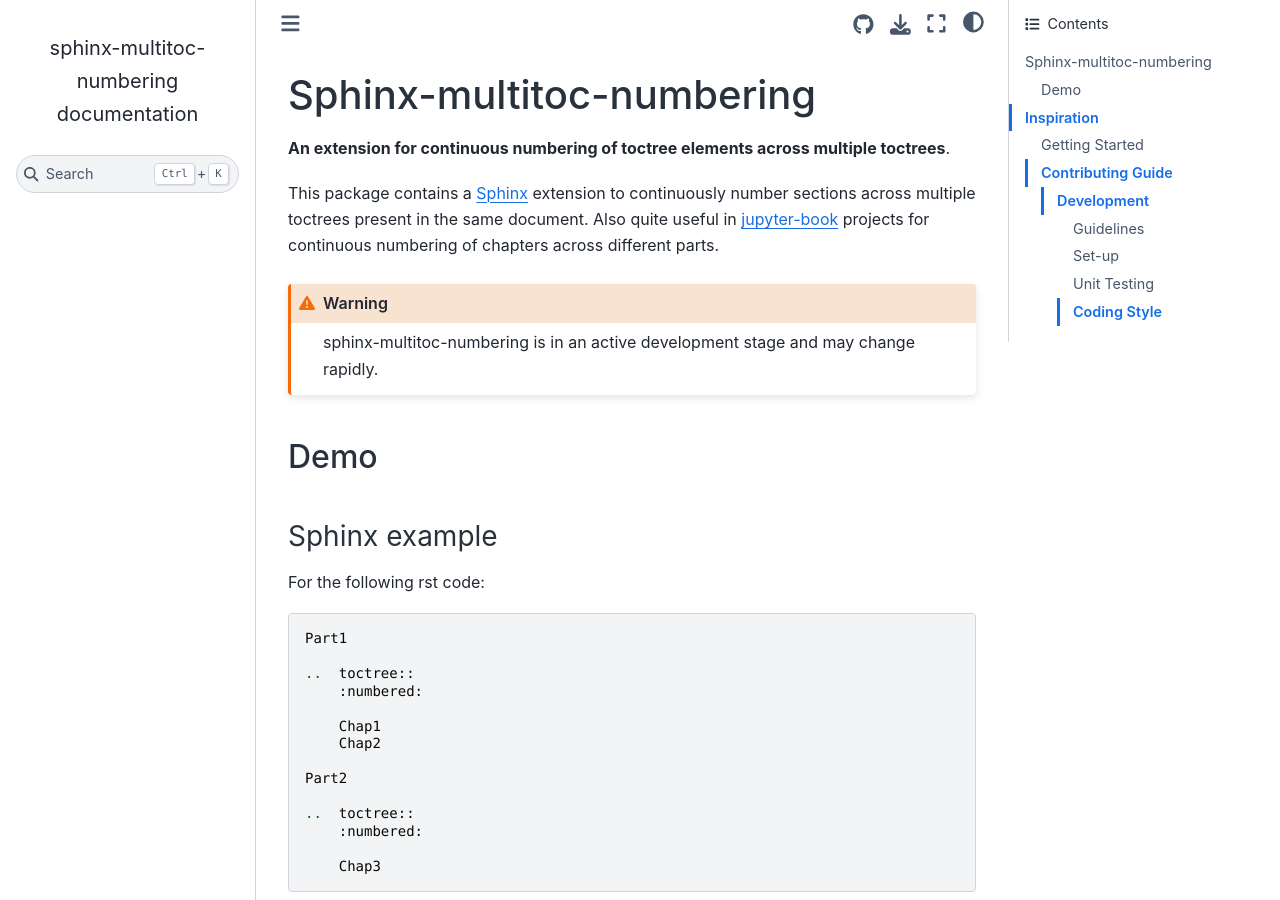
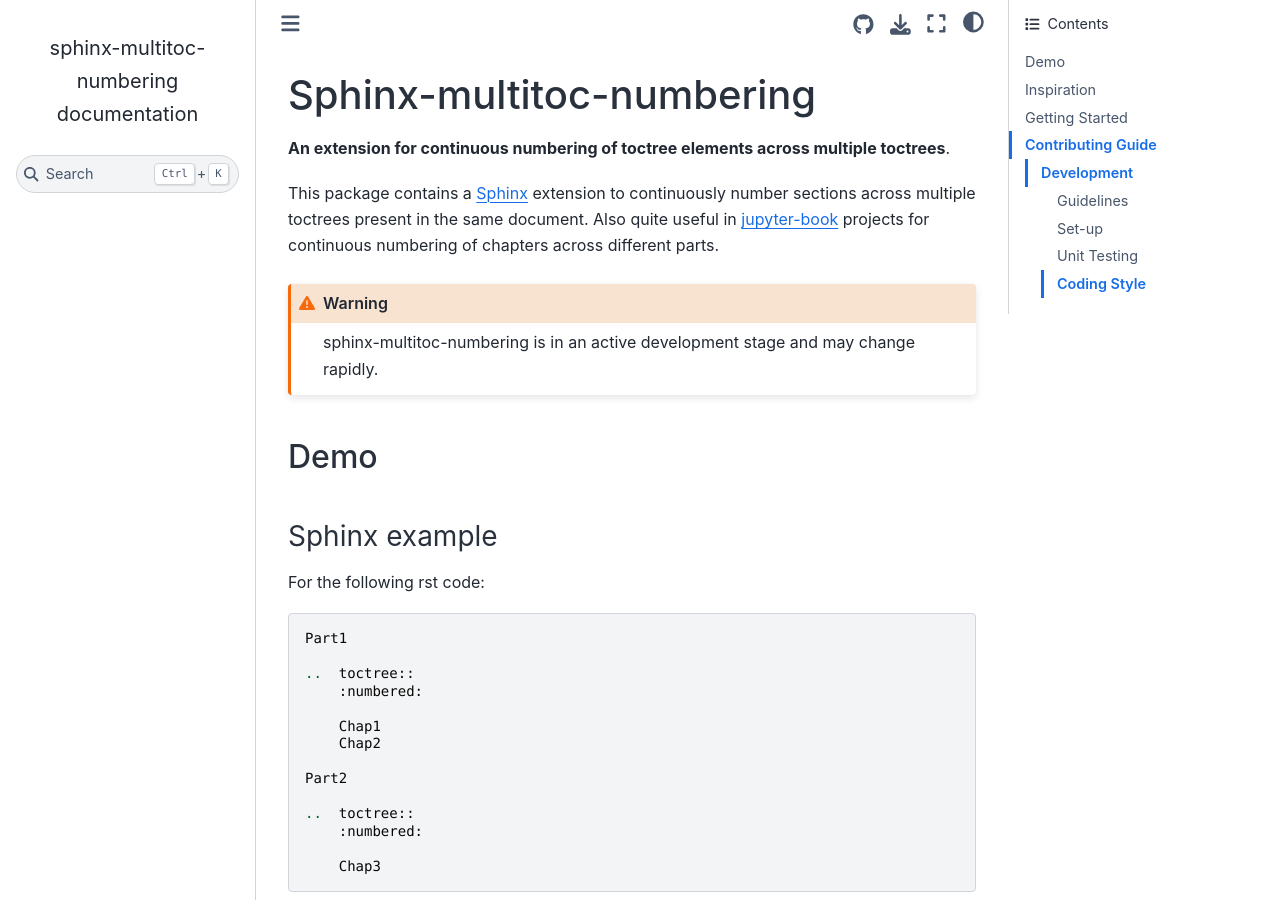
Before and after one commit to executablebooks/sphinx-multitoc-numbering, a Sphinx documentation site: the page built from docs/source/index.md, in a window 1280 px wide and 900 px high. Built offline with Sphinx 7.4.7 and the Sphinx Book theme 1.1.4, drawn with Linux system fonts in a browser that asks for light colours.

Commit message:
doc correctio (#12)

````diff
--- a/docs/source/index.md
+++ b/docs/source/index.md
@@ -82,7 +82,7 @@
 ```
 
 
-# Inspiration
+## Inspiration
 
 The development of `sphinx-multitoc-numbering` was mostly inspired from the discussions in this sphinx issue's [thread](https://github.com/sphinx-doc/sphinx/issues/3357).
 
````
